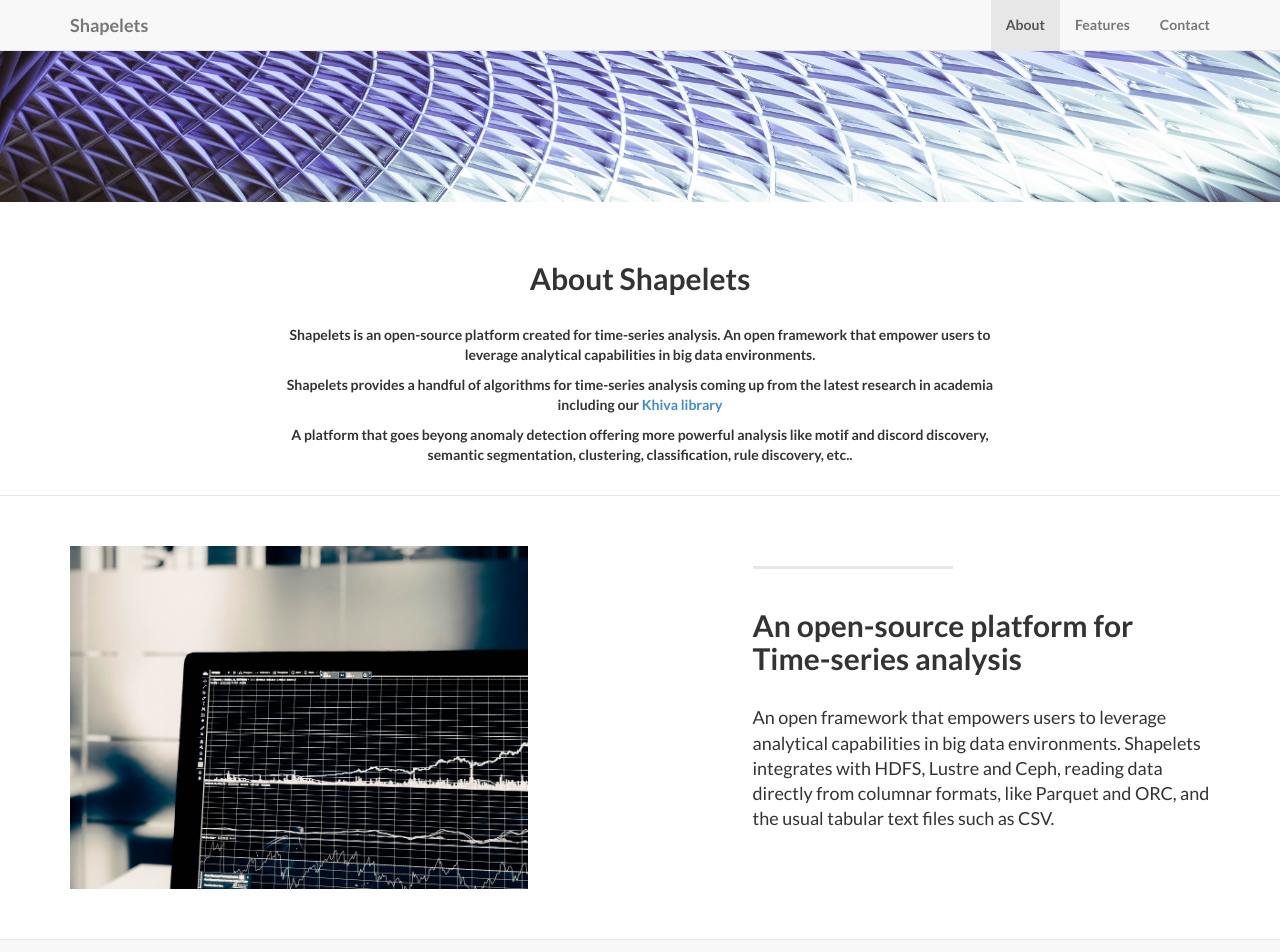
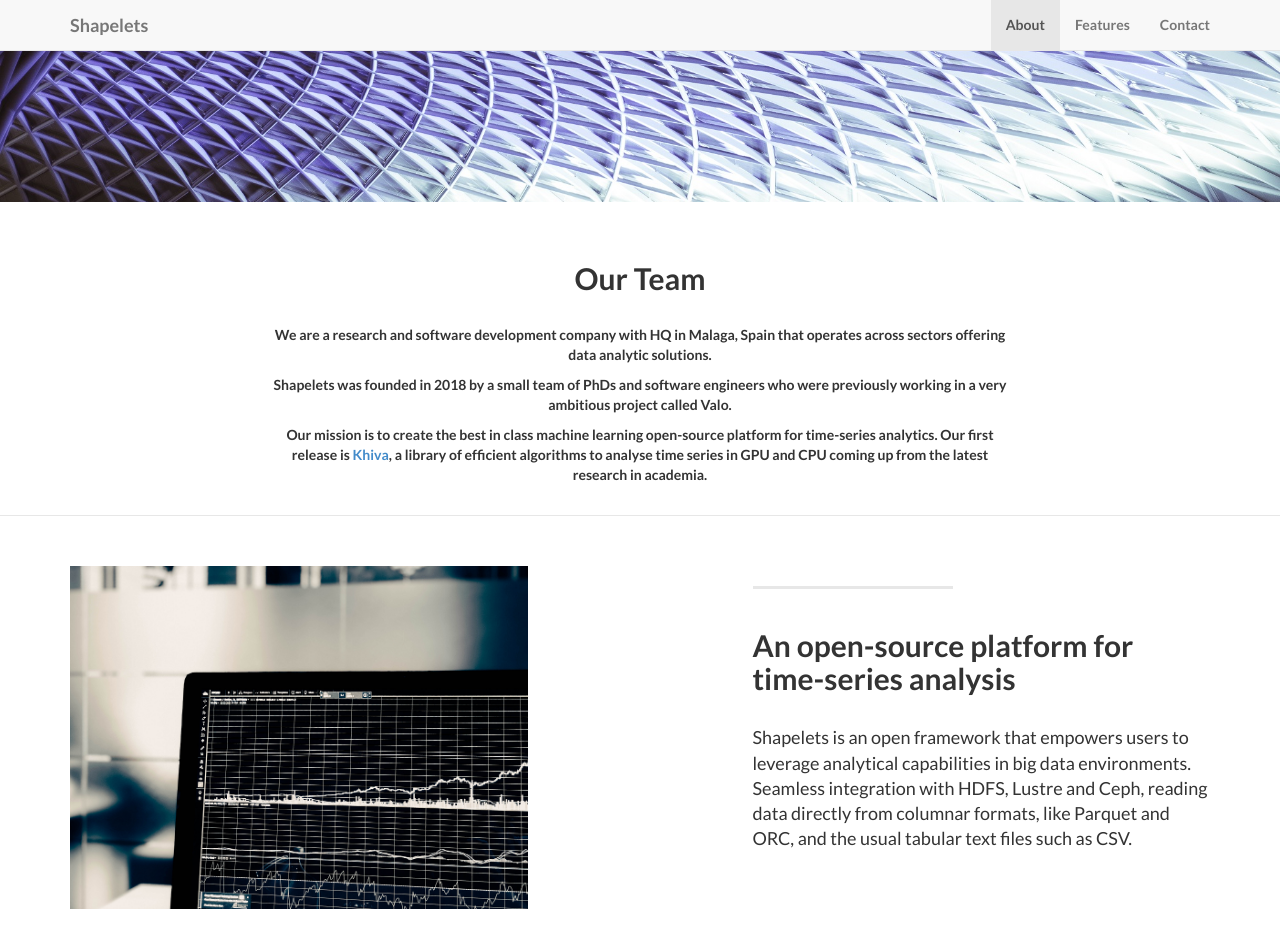
Before and after one commit to shapelets/shapelets.github.io, a Jekyll site: the page built from index.html, in a window 1280 px wide and 1400 px high, scrolled down 575 px. Shown: the top 952 px of the window. Built offline with Jekyll 4.4.1, drawn with Linux system fonts in a browser that asks for light colours.

Commit message:
Commit changes

```diff
--- a/_includes/about.html
+++ b/_includes/about.html
@@ -3,11 +3,11 @@
         <div class="row">
             <div class="col-lg-8 col-lg-offset-2">
               <br/><br/>
-              <h2>About Shapelets</h2>
+              <h2>Our Team</h2>
               <br/>
-                <p>Shapelets is an open-source platform created for time-series analysis. An open framework that empower users to leverage analytical capabilities in big data environments.</p>
-                <p>Shapelets provides a handful of algorithms for time-series analysis coming up from the latest research in academia including our <a href="https://github.com/shapelets/khiva">Khiva library</a></p>
-                <p>A platform that goes beyong anomaly detection offering more powerful analysis like motif and discord discovery, semantic segmentation, clustering, classification, rule discovery, etc.</a>.</p>
+                <p>We are a research and software development company with HQ in Malaga, Spain that operates across sectors offering data analytic solutions.</p>
+                <p>Shapelets was founded in 2018 by a small team of PhDs and software engineers who were previously working in a very ambitious project called Valo.</p>
+                <p> Our mission is to create the best in class machine learning open-source platform for time-series analytics. Our first release is <a href="https://github.com/shapelets/khiva">Khiva</a>, a library of efficient algorithms to analyse time series in GPU and CPU coming up from the latest research in academia.</p>
                 <br/>
               </div>
         </div>
--- a/_posts/2014-09-21-services-1.markdown
+++ b/_posts/2014-09-21-services-1.markdown
@@ -2,7 +2,7 @@
 layout: default
 img: TimeSeriePC.png
 category: Features
-title: An open-source platform for<br>Time-series analysis
+title: An open-source platform for<br>time-series analysis
 description: |
 ---
-An open framework that empowers users to leverage analytical capabilities in big data environments. Shapelets integrates with HDFS, Lustre and Ceph, reading data directly from columnar formats, like Parquet and ORC, and the usual tabular text files such as CSV.
+Shapelets is an open framework that empowers users to leverage analytical capabilities in big data environments. Seamless integration with HDFS, Lustre and Ceph, reading data directly from columnar formats, like Parquet and ORC, and the usual tabular text files such as CSV.
```
